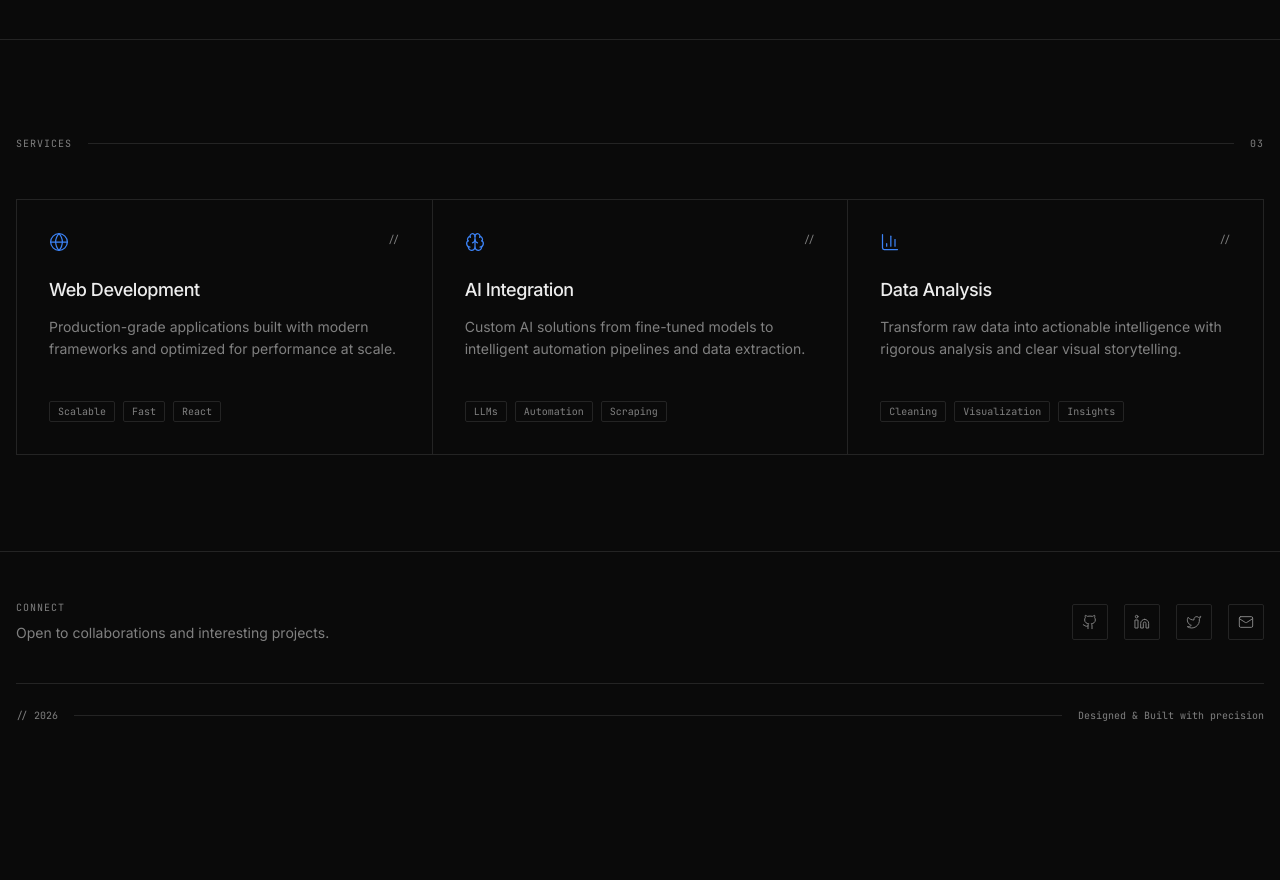
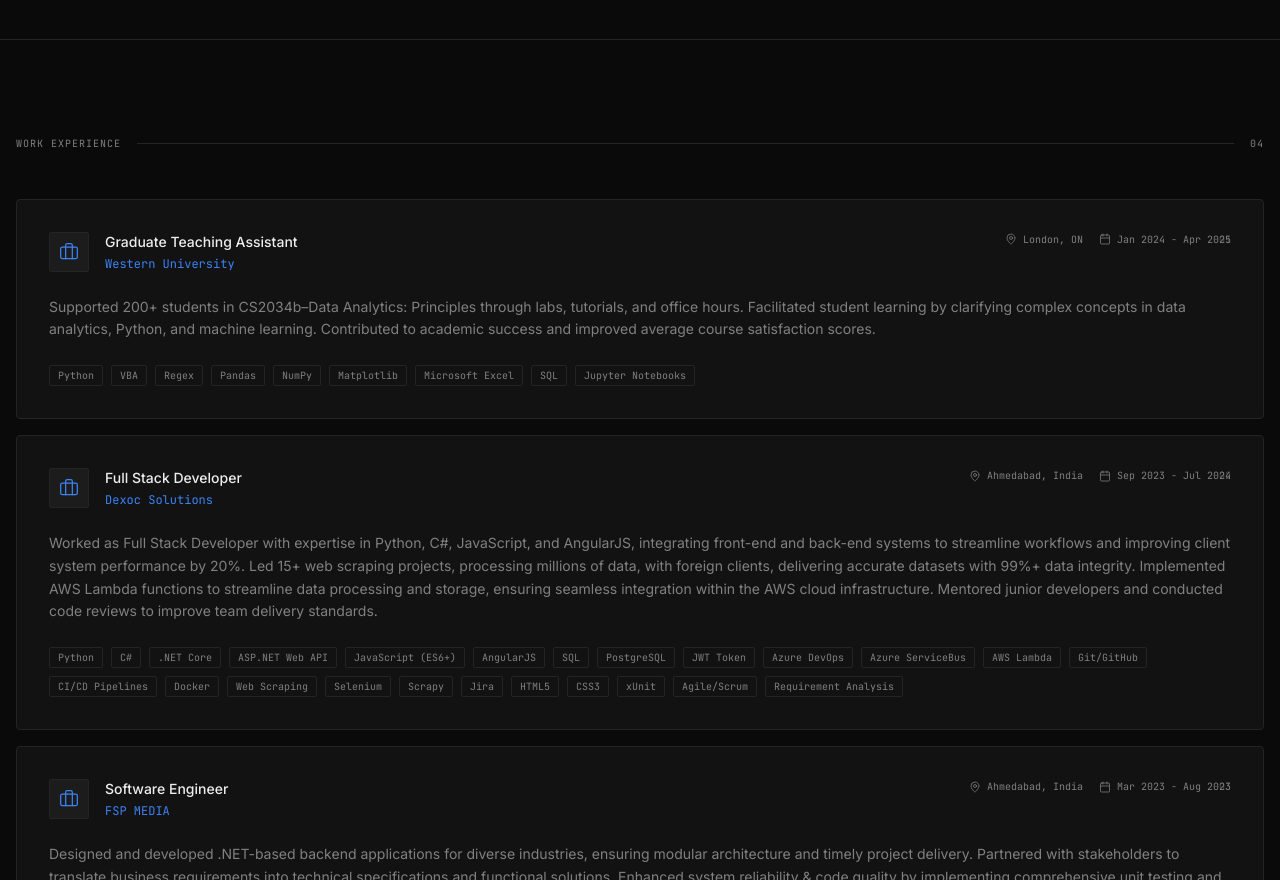
Before and after one commit to Viraj-Mavani/portfolio, a Next.js app: page / in a window 1280 px wide. Shown: the part 1920-2800 px from the top of the page. Before the commit the page ends 2691 px from the top, so only its background shows below. Built offline with nearby package versions, Linux system fonts and the light colour scheme.

Commit message:
added work

```diff
--- a/src/app/page.tsx
+++ b/src/app/page.tsx
@@ -2,6 +2,7 @@
 import { HeroBento } from "@/components/hero-bento"
 import { AboutSection } from "@/components/about-section"
 import { SkillsSection } from "@/components/skills-section"
+import { ExperienceSection } from "@/components/experience-section"
 import { ServicesStrip } from "@/components/services-strip"
 import { Footer } from "@/components/footer"
 
@@ -13,6 +14,7 @@
         <HeroBento />
         <AboutSection />
         <SkillsSection />
+        <ExperienceSection />
         <ServicesStrip />
       </main>
       <Footer />
--- /dev/null
+++ b/src/components/experience-section.tsx
@@ -0,0 +1,115 @@
+import { Briefcase, Calendar, MapPin } from "lucide-react"
+
+const experiences = [
+  {
+    role: "Graduate Teaching Assistant",
+    company: "Western University",
+    location: "London, ON",
+    period: "Jan 2024 - Apr 2025",
+    description:
+      "Supported 200+ students in CS2034b–Data Analytics: Principles through labs, tutorials, and office hours. Facilitated student learning by clarifying complex concepts in data analytics, Python, and machine learning. Contributed to academic success and improved average course satisfaction scores.",
+    tags: ["Python", "VBA", "Regex", "Pandas", "NumPy", "Matplotlib", "Microsoft Excel", "SQL", "Jupyter Notebooks"],
+  },
+  {
+    role: "Full Stack Developer",
+    company: "Dexoc Solutions",
+    location: "Ahmedabad, India",
+    period: "Sep 2023 - Jul 2024",
+    description:
+      "Worked as Full Stack Developer with expertise in Python, C#, JavaScript, and AngularJS, integrating front-end and back-end systems to streamline workflows and improving client system performance by 20%. Led 15+ web scraping projects, processing millions of data, with foreign clients, delivering accurate datasets with 99%+ data integrity. Implemented AWS Lambda functions to streamline data processing and storage, ensuring seamless integration within the AWS cloud infrastructure. Mentored junior developers and conducted code reviews to improve team delivery standards.",
+    tags: ["Python", "C#", ".NET Core", "ASP.NET Web API", "JavaScript (ES6+)", "AngularJS", "SQL", "PostgreSQL", "JWT Token", "Azure DevOps", "Azure ServiceBus", "AWS Lambda", "Git/GitHub", "CI/CD Pipelines", "Docker", "Web Scraping", "Selenium", "Scrapy", "Jira", "HTML5", "CSS3", "xUnit", "Agile/Scrum", "Requirement Analysis"],
+  },
+  {
+    role: "Software Engineer",
+    company: "FSP MEDIA",
+    location: "Ahmedabad, India",
+    period: "Mar 2023 - Aug 2023",
+    description:
+      "Designed and developed .NET-based backend applications for diverse industries, ensuring modular architecture and timely project delivery. Partnered with stakeholders to translate business requirements into technical specifications and functional solutions. Enhanced system reliability & code quality by implementing comprehensive unit testing and rigorous debugging protocols.",
+    tags: ["C#", ".NET Core", "ASP.NET Web API", "JavaScript (ES6+)", "AngularJS", "SQL", "PostgreSQL", "Entity Framework", "Dapper", "Microsoft SQL Server", "Git" ,"Version Control"],
+  },
+  {
+    role: ".Net Developer Intern",
+    company: "TatvaSoft",
+    location: "Ahmedabad, India",
+    period: "Dec 2022 - Feb 2023",
+    description:
+      "Contributed to production-level .NET projects, transitioning classroom concepts into enterprise-grade software solutions. Optimized application performance through hands-on development, code reviews, proactive debugging within the .NET ecosystem, and utilized version control (Git) and collaborative tools to manage codebases.",
+    tags: ["C#", ".NET Core", "ASP.NET MVC", "ASP.NET Web API", "LINQ", "SQL", "Entity Framework", "Git" ,"Version Control", "Jira" , "Unit Testing"],
+  },
+]
+
+export function ExperienceSection() {
+  return (
+    <section id="experience" className="border-t border-border" aria-labelledby="experience-heading">
+      <div className="mx-auto max-w-7xl px-4 py-16 lg:py-24">
+        {/* Section label */}
+        <div className="mb-12 flex items-center gap-4">
+          <span className="font-mono text-[10px] tracking-widest text-muted-foreground uppercase">
+            work experience
+          </span>
+          <div className="h-px flex-1 bg-border" aria-hidden="true" />
+          <span className="font-mono text-[10px] tracking-widest text-muted-foreground">
+            04
+          </span>
+        </div>
+
+        <h2 id="experience-heading" className="sr-only">Work Experience</h2>
+
+        <div className="flex flex-col gap-4">
+          {experiences.map((exp, index) => (
+            <div
+              key={exp.role}
+              className="group relative flex flex-col gap-6 rounded-md border border-border bg-card p-8 transition-colors hover:border-primary/30"
+            >
+              {/* Top row */}
+              <div className="flex flex-col gap-4 sm:flex-row sm:items-start sm:justify-between">
+                <div className="flex items-start gap-4">
+                  <div className="flex h-10 w-10 shrink-0 items-center justify-center rounded-sm border border-border bg-secondary text-primary transition-colors group-hover:bg-primary group-hover:text-primary-foreground">
+                    <Briefcase className="h-5 w-5" strokeWidth={1.5} />
+                  </div>
+                  <div className="flex flex-col gap-1">
+                    <h3 className="text-sm font-medium text-foreground">{exp.role}</h3>
+                    <span className="font-mono text-xs text-primary">{exp.company}</span>
+                  </div>
+                </div>
+                <div className="flex items-center gap-4 sm:text-right">
+                  <span className="flex items-center gap-1.5 font-mono text-[10px] text-muted-foreground">
+                    <MapPin className="h-3 w-3" strokeWidth={1.5} />
+                    {exp.location}
+                  </span>
+                  <span className="flex items-center gap-1.5 font-mono text-[10px] text-muted-foreground">
+                    <Calendar className="h-3 w-3" strokeWidth={1.5} />
+                    {exp.period}
+                  </span>
+                </div>
+              </div>
+
+              {/* Description */}
+              <p className="text-sm leading-relaxed text-muted-foreground">
+                {exp.description}
+              </p>
+
+              {/* Tags */}
+              <div className="flex flex-wrap gap-2">
+                {exp.tags.map((tag) => (
+                  <span
+                    key={tag}
+                    className="inline-flex items-center rounded-sm border border-border px-2 py-0.5 font-mono text-[10px] text-muted-foreground transition-colors group-hover:border-primary/20 group-hover:text-foreground"
+                  >
+                    {tag}
+                  </span>
+                ))}
+              </div>
+
+              {/* Index marker */}
+              <span className="absolute right-8 top-8 font-mono text-[10px] text-muted-foreground/50">
+                {String(index + 1).padStart(2, "0")}
+              </span>
+            </div>
+          ))}
+        </div>
+      </div>
+    </section>
+  )
+}
```
